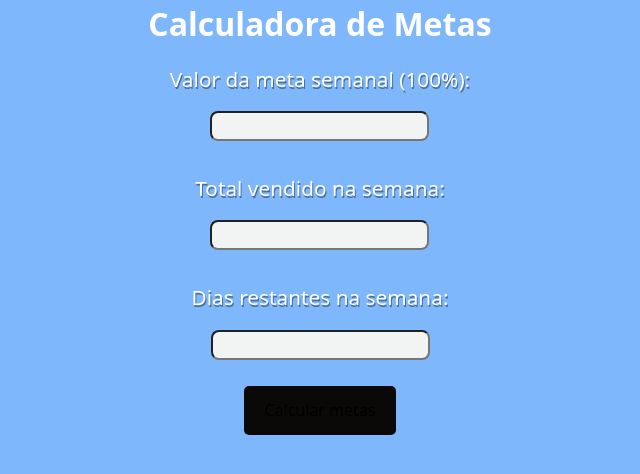
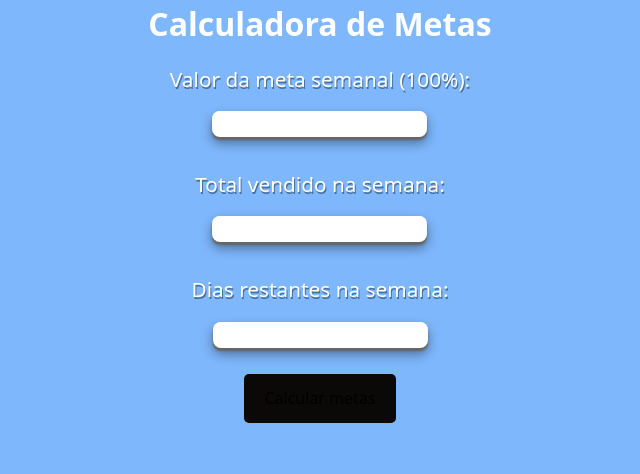
Before and after one commit to jotape-SL/metas-calc, a React (Vite) app in the folder metas-calc/: page / in a window 1280 px wide. Shown: the top 474 px of the page, without its empty margins (320-960 px from the left). Built offline with nearby package versions, Linux system fonts and the light colour scheme.

Commit message:
animacao focus inputs

```diff
--- a/metas-calc/src/pages/Home.jsx
+++ b/metas-calc/src/pages/Home.jsx
@@ -69,6 +69,15 @@ const InputContainer = styled.div`
         font-size: 1.3rem;
         text-shadow: 1px 2px 0px rgba(0,0,0,0.4);
     }
+    span{
+        position: absolute;
+        left: 14px;
+        top: 50%;
+        transform: translateY(-50%);
+        font-weight: bold;
+        color: #222;
+        pointer-events: none;
+    }
 `
 const HomeContainer = styled.div`
     display: flex;
@@ -84,23 +93,30 @@ const CamposDosNumeros = styled.input`
     max-width: 300px;
     padding: 4px;
     font-size: 16px;
-    color: #0A0908;
-    background-color: #F2F4F3;
 
-    /* box-shadow: 20px 20px 0 2px #ff0033; */
-    /* border: 1px solid #ccc; */
+    border: none;
+    /* border: 1px solid #000000; */
     border-radius: 8px;
-
     outline: none;
 
-    transition: border-color 0.2s ease, box-shadow 0.2s ease;
+    color: #222;
+
+    background: #ffffff;
+
+    box-shadow:
+        inset 0 1px 0 rgba(255,255,255,0.8),
+        0 3px 2px #666,
+        0 6px 12px rgba(0,0,0,0.4);
+
+    transition: transform .08s ease-in-out;
 
     &:focus {
-        /* border-color: #49111C; */
-    }
+    transform: translateY(3px);
 
-    &:disabled {
-    background: #f5f5f5;
-    cursor: not-allowed;
-    opacity: 0.7;
+    background: #dddddd;
+
+    box-shadow:
+      inset 0 4px 2px rgba(0,0,0,0.6),
+      inset 0 -3px 4px rgba(255,255,255,0.4);
+  }
 `
```
